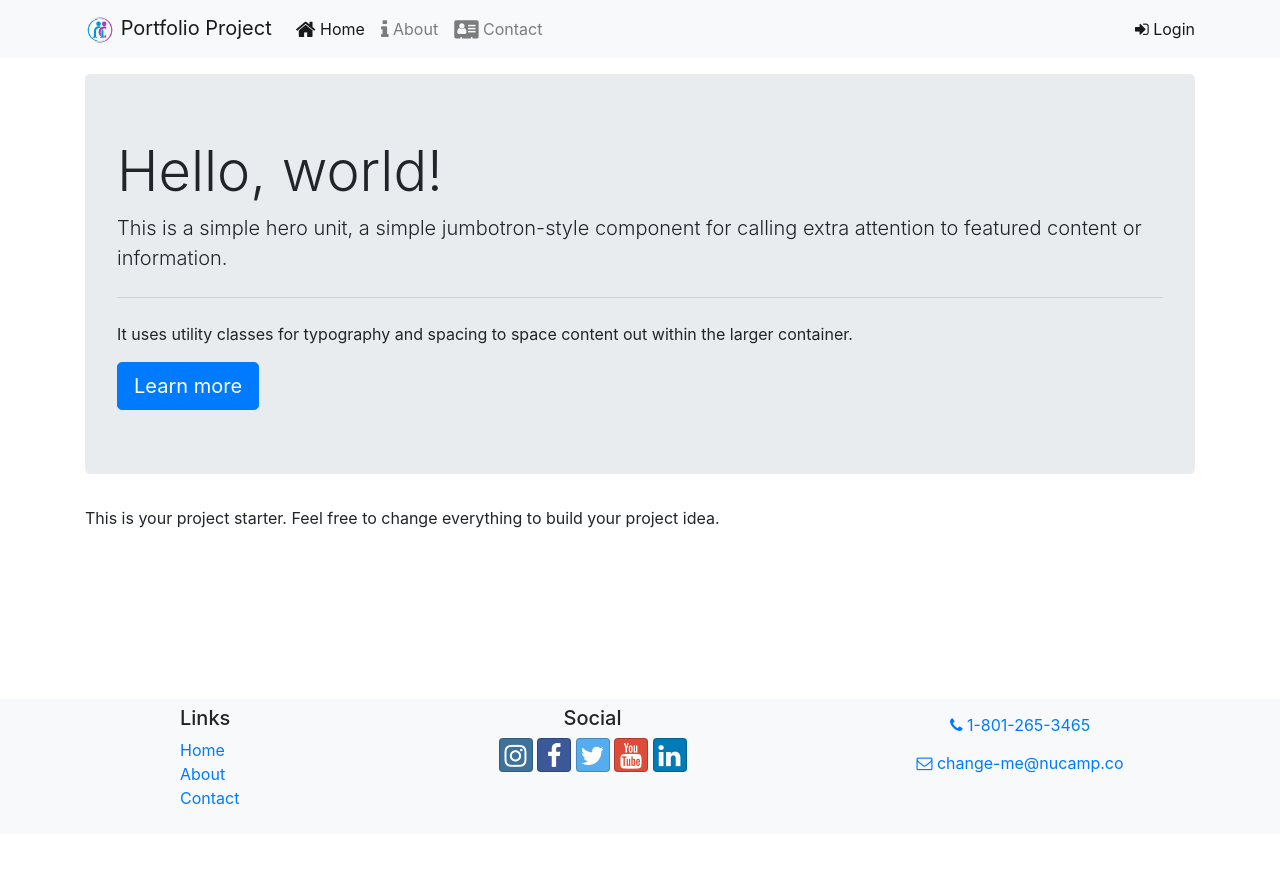
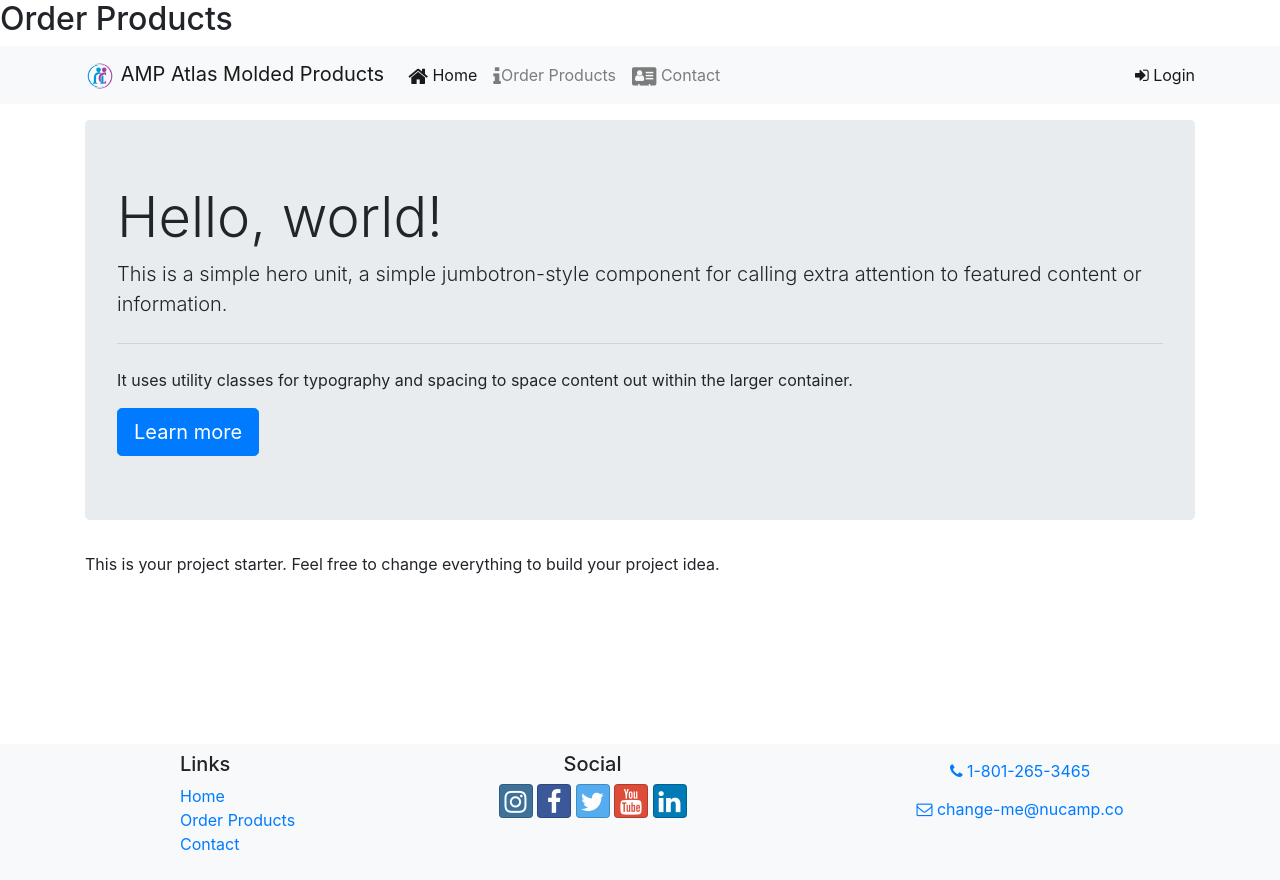
Before and after one commit to once-2021-07-06-bootstrap/amp-emuut-client-portal, a website: page index.html in a window 1280 px wide. Before the commit the page ends 834 px from the top, so only its background shows below. Drawn offline with nearby package versions, Linux system fonts and the light colour scheme.

Commit message:
Header Footer Update

```diff
--- a/index.html
+++ b/index.html
@@ -13,7 +13,8 @@
     <link rel="stylesheet" href="css/styles.css" />
     <!-- end build -->
 
-    <title>NuCamp: Portfolio Project</title>
+    <title>AMP Atlas Molded Products</title>
+            <h2>Order Products</h2>
 </head>
 
 <body>
@@ -21,7 +22,7 @@
     <header>
         <nav class="navbar navbar-expand-sm navbar-light bg-light sticky-top">
             <div class="container">
-                <a class="navbar-brand" href="#"><img src="img/logo.png" height="30" width="30" /> Portfolio Project</a>
+                <a class="navbar-brand" href="#"><img src="img/logo.png" height="30" width="30" /> AMP Atlas Molded Products</a>
                 <button class="navbar-toggler" type="button" data-toggle="collapse" data-target="#nucampNavbar">
                     <span class="navbar-toggler-icon"></span>
                 </button>
@@ -30,7 +31,7 @@
                         <li class="nav-item active"><a class="nav-link" href="#"><i class="fa fa-home fa-lg"></i>
                                 Home</a>
                         </li>
-                        <li class="nav-item"><a class="nav-link" href="#"><i class="fa fa-info fa-lg"></i> About</a>
+                        <li class="nav-item"><a class="nav-link" href="#"><i class="fa fa-info fa-lg"></i>Order Products</a>
                         </li>
                         <li class="nav-item"><a class="nav-link" href="#"><i class="fa fa-address-card fa-lg"></i>
                                 Contact</a></li>
@@ -75,7 +76,7 @@
                     <h5>Links</h5>
                     <ul class="list-unstyled">
                         <li><a href="#">Home</a></li>
-                        <li><a href="#">About</a></li>
+                        <li><a href="#">Order Products</a></li>
                         <li><a href="#">Contact</a></li>
                     </ul>
                 </div>
```
